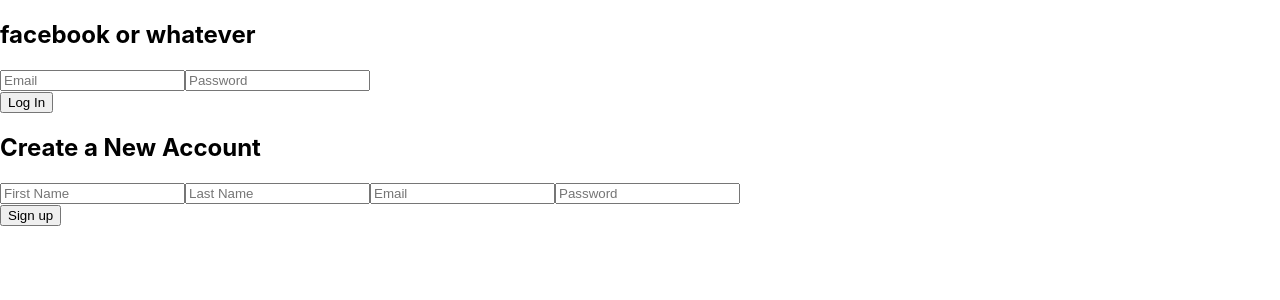
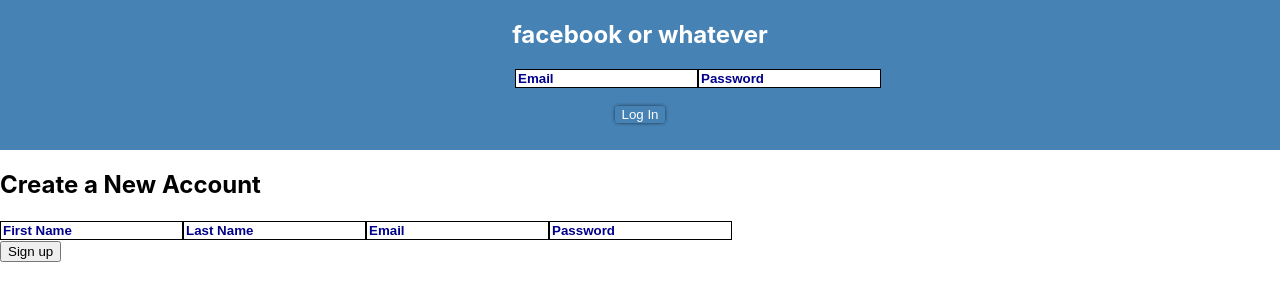
Before and after one commit to Phineas12321/facebook, a React (Create React App) app: page /#/ in a window 1280 px wide. Shown: the top 300 px of the page. Built offline with nearby package versions, Linux system fonts and the light colour scheme.

Commit message:
did some styling

```diff
--- a/sass/_vars.scss
+++ b/sass/_vars.scss
@@ -1,5 +1,19 @@
-$backgroundColor: dodgerblue;
+$fbBlue: steelblue;
+$fbWhite: white;
 
+::placeholder{
+    font-weight: bold;
+    color: darkblue;
+}
+
+input{
+    border: solid black 1px;
+    outline: none;
+}
+@mixin border($color, $radius){
+    border: solid $color 1px;
+    border-radius: $radius;
+}
 
 @mixin flex($direction, $content, $items){
     display: flex;
--- a/src/components/addPost/AddPost.js
+++ b/src/components/addPost/AddPost.js
@@ -12,14 +12,13 @@
     }
 
     let handleGetPosts=()=>{
-        console.log(props.user)
         axios.get(`/api/posts/${props.user.user_id}`).then(res=>{
-            props.setPosts({posts: res.data})
+            props.setState({posts: res.data})
         }).catch(err => console.log(`this is one crazy error  ${err}`))
     }
 
     let createPost=()=>{
-        axios.post('/api/posts', {post}).then(()=>{
+        axios.post('/api/posts', {post: post}).then(()=>{
             handleGetPosts()
         }).catch(err => console.log(`what's this?  An error!  ${err}`))
     }
--- a/src/components/login/Login.js
+++ b/src/components/login/Login.js
@@ -1,6 +1,7 @@
 import React, {useState} from 'react'
 import axios from 'axios'
 import { getUser } from '../../redux/reducer'
+import './login.scss'
 //import {connect} from 'react-redux'
 
 function Login(props){
@@ -42,16 +43,16 @@
 
     return(
         <div>
-            <section>
+            <section className='login-login'>
                 <h1>
                     facebook or whatever
                 </h1>
-                <div>
+                <div className='login-inputs'>
                     <input placeholder='Email' type='email' onChange={emailInput} />
                     <input placeholder='Password' type='password' maxLength='20' onChange={passwordInput} />
                 </div>
                 <div>
-                    <button onClick={handleLogin} >Log In</button>
+                    <button className='login-button' onClick={handleLogin} >Log In</button>
                 </div>
 
             </section>
--- a/src/components/login/login.scss
+++ b/src/components/login/login.scss
@@ -1,5 +1,22 @@
 @import '../../../sass/vars';
 
-// .whatever{
-//     flex(column, center, center)
-// }
+.login-login{
+    height: 150px;
+    background: $fbBlue;
+    color: $fbWhite;
+    @include flex(column, flex-start, center)
+}
+
+.login-inputs{
+    width: 250px;
+    @include flex(row, space-between, center)
+}
+
+.login-button{
+    @include border(none, 3px);
+    margin-top: 18px;
+    background: $fbBlue;
+    box-shadow: black 0px 0px 4px -1px;
+    color: $fbWhite;
+    border: none;
+}
--- a/src/components/onePost/OnePost.js
+++ b/src/components/onePost/OnePost.js
@@ -6,11 +6,12 @@
             <section>
                 <img alt='profile pic' />
                 <p>
-                    some name
+                    your name
                 </p>
             </section>
             <p>
-                content or something
+                {console.log(props)}
+                {props.post.post_content}
             </p>
         </div>
     )
```
